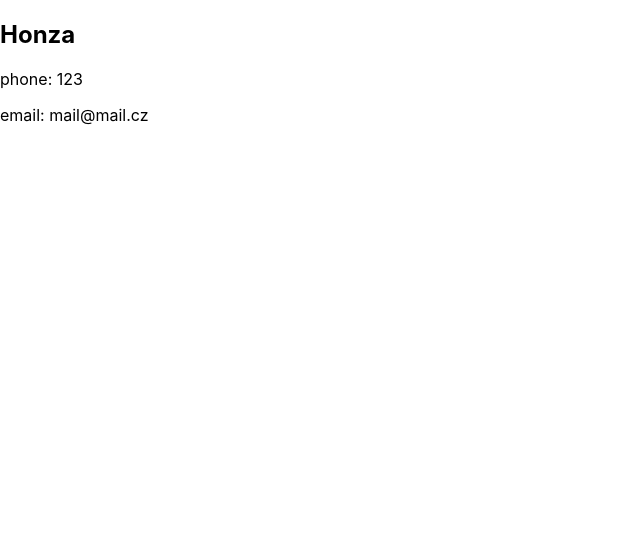
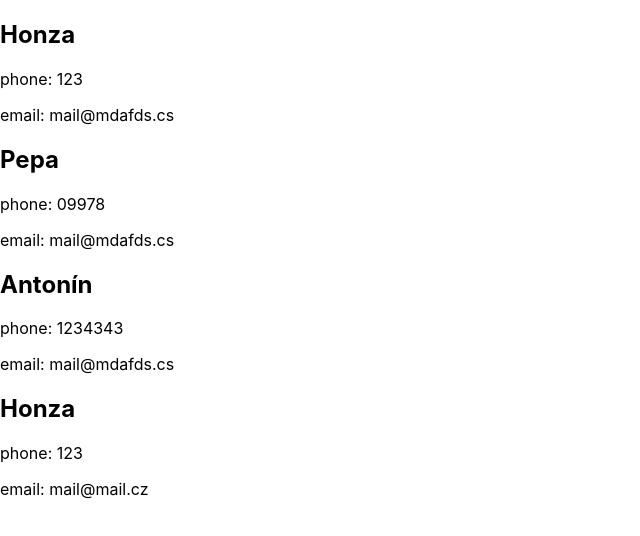
Before and after one commit to janmarek/react-training-contact-list, a React (Create React App) app: page / in a window 1280 px wide. Shown: the top 536 px of the page, without its empty margins (0-640 px from the left). Built offline with nearby package versions, Linux system fonts and the light colour scheme.

Commit message:
ContactList

```diff
--- a/src/App.js
+++ b/src/App.js
@@ -1,12 +1,20 @@
 import React from "react";
 import "./App.css";
 import {Contact} from "./Contact";
+import { ContactList } from "./ContactList";
+
+const contacts = [
+    {name: "Honza", phone: "123", email: "mail@mdafds.cs"},
+    {name: "Pepa", phone: "09978", email: "mail@mdafds.cs"},
+    {name: "Antonín", phone: "1234343", email: "mail@mdafds.cs"},
+]
 
 function App() {
     const n = 123;
 
     return (
         <div className="App">
+            <ContactList contacts={contacts} />
             <Contact name="Honza" phone={n} email="mail@mail.cz" />
         </div>
     );
--- /dev/null
+++ b/src/ContactList.js
@@ -0,0 +1,15 @@
+import {Contact} from "./Contact";
+
+export function ContactList(props) {
+    return (
+        <div>
+            {props.contacts.map((contact) => (
+                <Contact
+                    name={contact.name}
+                    phone={contact.phone}
+                    email={contact.email}
+                />
+            ))}
+        </div>
+    );
+}
```
